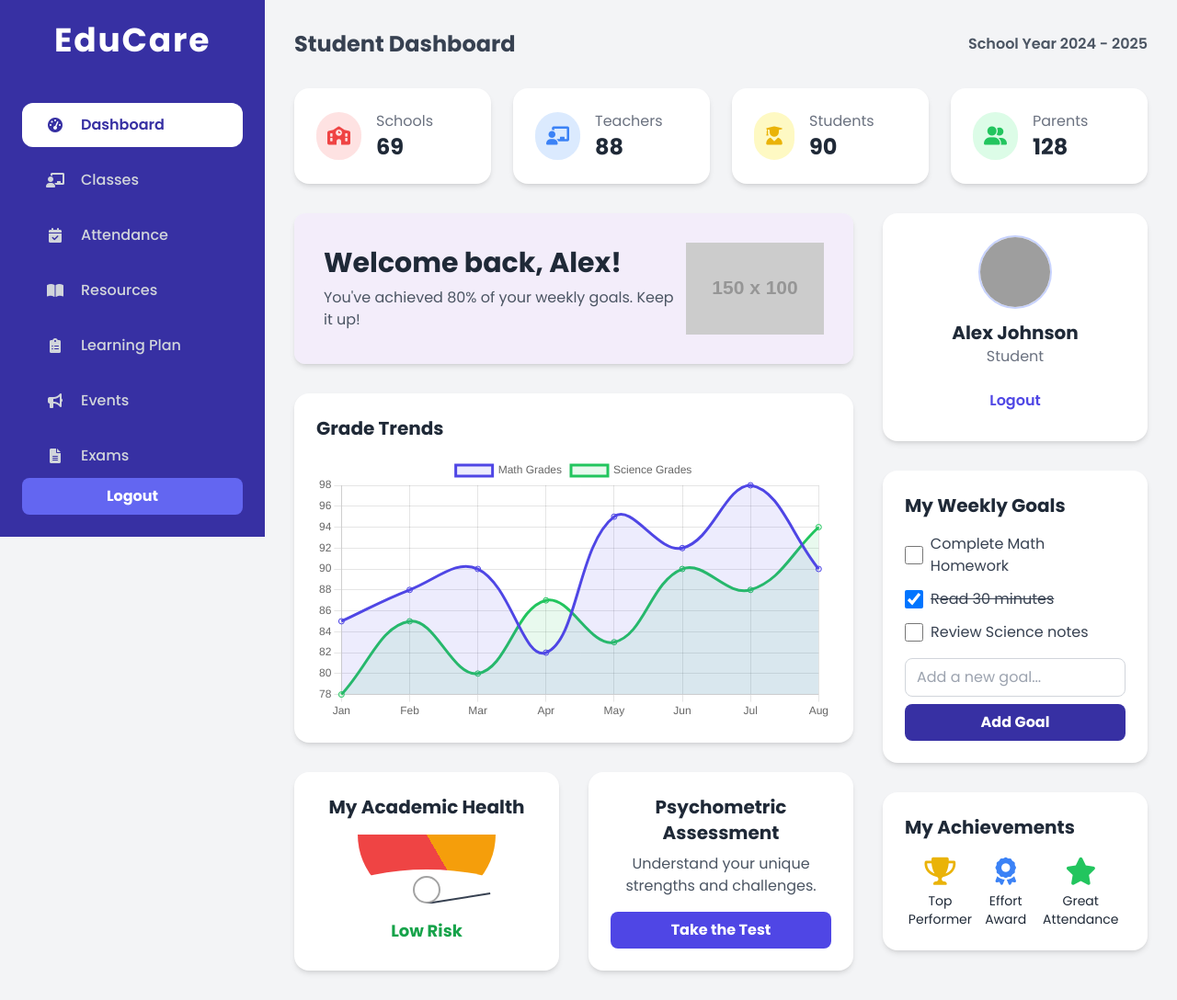
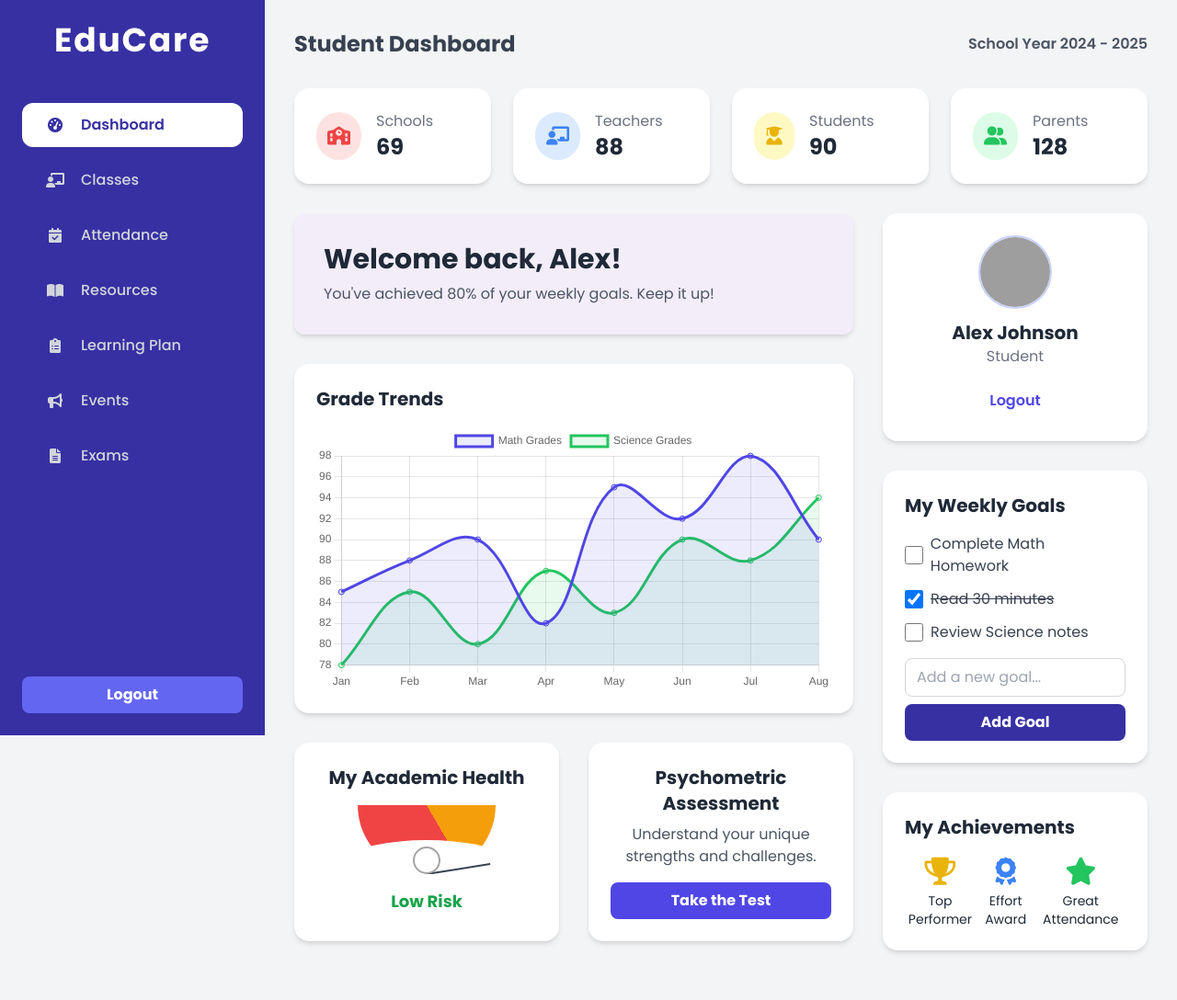
Before and after one commit to idfcLeo/educare2025, a plain HTML site: page dashboard/student.html in a window 1280 px wide. Shown: the whole page at 92% size. After the commit the page ends 1066 px from the top, so only its background shows below. Drawn offline with nearby package versions, Linux system fonts and the light colour scheme; grey boxes are pictures that could not be loaded; placeholder pictures from the web are drawn by us.

Commit message:
sidebar resolved

```diff
--- a/dashboard/student.html
+++ b/dashboard/student.html
@@ -60,7 +60,6 @@
                             <h1 class="text-3xl font-bold text-gray-800">Welcome back, Alex!</h1>
                             <p class="text-gray-600 mt-2">You've achieved 80% of your weekly goals. Keep it up!</p>
                         </div>
-                        <img src="https://placehold.co/150x100/DEDAF7/6D28D9?text=Illustration&font=poppins" alt="Welcome Illustration" class="hidden sm:block">
                     </div>
 
                     <div class="dashboard-card p-6">
@@ -91,7 +90,7 @@
 
                 <div class="space-y-8">
                     <div class="dashboard-card p-6 text-center flex flex-col items-center">
-                        <img src="https://i.pravatar.cc/80?img=6" alt="Alex Johnson" class="w-20 h-20 rounded-full mb-3 border-2 border-indigo-200">
+                        <img src="https://www.formula1points.com/images/driver/max-verstappen.webp" alt="Alex Johnson" class="w-20 h-20 rounded-full mb-3 border-2 border-indigo-200">
                         <h2 class="text-xl font-bold">Alex Johnson</h2>
                         <p class="text-gray-500">Student</p>
                          <button onclick="logout()" class="mt-4 w-full text-indigo-600 font-semibold py-2 rounded-lg hover:bg-indigo-50 transition">Logout</button>
--- a/dashboard/student_sidebar.html
+++ b/dashboard/student_sidebar.html
@@ -1,5 +1,5 @@
 <!-- Sidebar Navigation -->
-<aside class="w-72 bg-[#3730a3] p-6 flex flex-col text-white">
+<aside class="w-72 bg-[#3730a3] p-6 flex flex-col min-h-screen text-white">
     <div class="text-center mb-12">
          <a href="../index.html" class="text-4xl font-bold tracking-wider">EduCare</a>
     </div>
```
